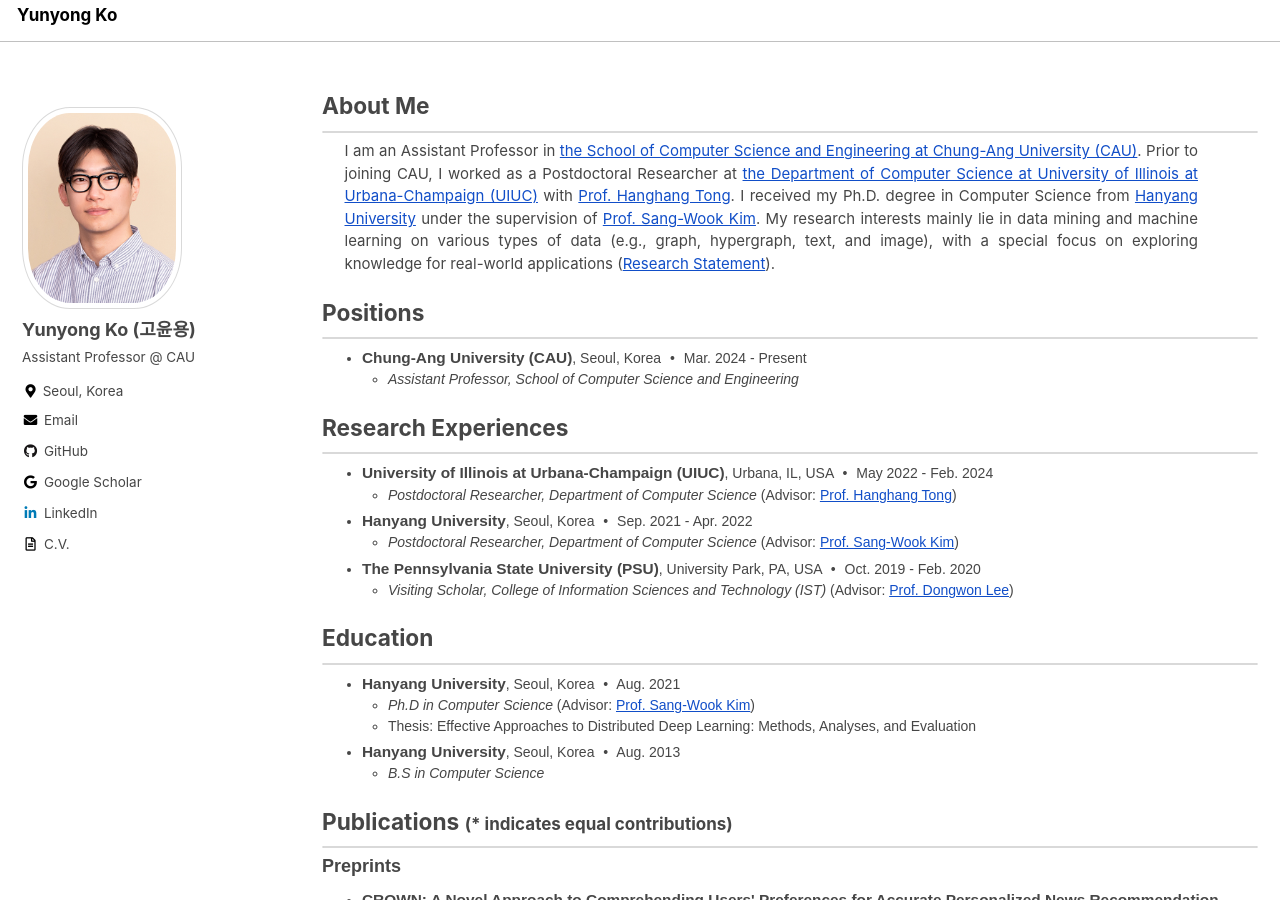
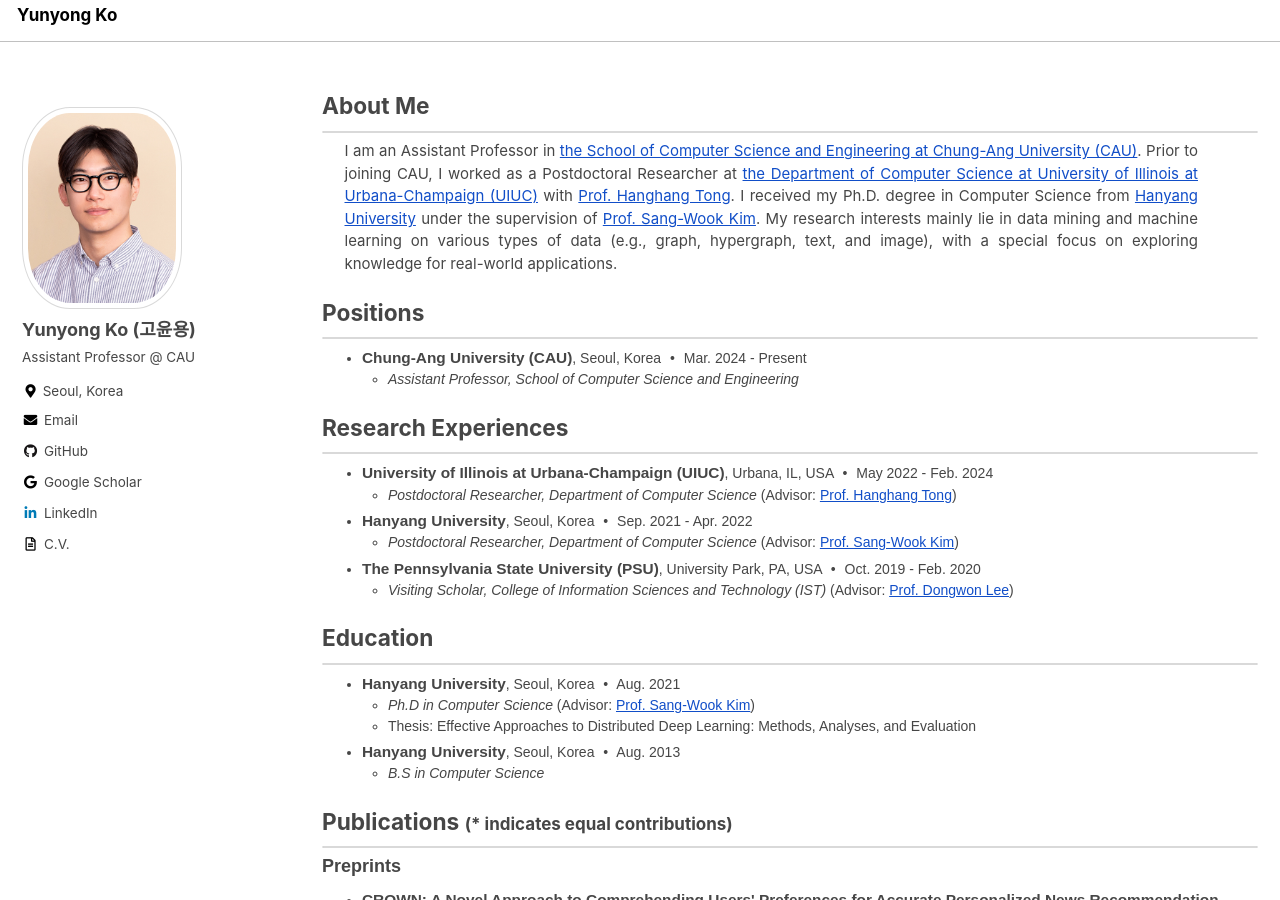
Before and after one commit to yy-ko/yy-ko.github.io, a Jekyll site: the page built from index.html, in a window 1280 px wide and 900 px high. Built offline with Jekyll 4.4.1, drawn with Linux system fonts in a browser that asks for light colours; cached includes are drawn as plain includes; the list of posts is cut into pages by our own code.

Commit message:
research statement removed

```diff
--- a/index.html
+++ b/index.html
@@ -9,7 +9,8 @@
 	<p> I am an Assistant Professor in <a href="https://cse.cau.ac.kr">the School of Computer Science and Engineering at Chung-Ang University (CAU)</a>.
 	Prior to joining CAU, I worked as a Postdoctoral Researcher at <a href="https://cs.illinois.edu">the Department of Computer Science at University of Illinois at Urbana-Champaign (UIUC)</a> with <a href="http://tonghanghang.org/">Prof. Hanghang Tong</a>.
 	I received my Ph.D. degree in Computer Science from <a href="https://www.hanyang.ac.kr">Hanyang University</a> under the supervision of <a href="https://bigdas.hanyang.ac.kr/sang-wook/">Prof. Sang-Wook Kim</a>.
-	My research interests mainly lie in data mining and machine learning on various types of data (e.g., graph, hypergraph, text, and image), with a special focus on exploring knowledge for real-world applications (<a href="/assets/files/research_statement.pdf">Research Statement</a>).
+	My research interests mainly lie in data mining and machine learning on various types of data (e.g., graph, hypergraph, text, and image), with a special focus on exploring knowledge for real-world applications.
+	<!-- (<a href="/assets/files/research_statement.pdf">Research Statement</a>). -->
 	<!-- <br> <br> -->
 	<!-- At CAU, I lead the <a href="https://sites.google.com/view/cau-dike/home">Data Intelligence and Knowledge Exploration (DIKE)</a> research group.<br> -->
 	<!-- At CAU, I lead the <a href="#">Data Intelligence and Knowledge Exploration (DIKE)</a> research group. Please feel free to visit the website if you are interested in joining our group.<br> -->
```
